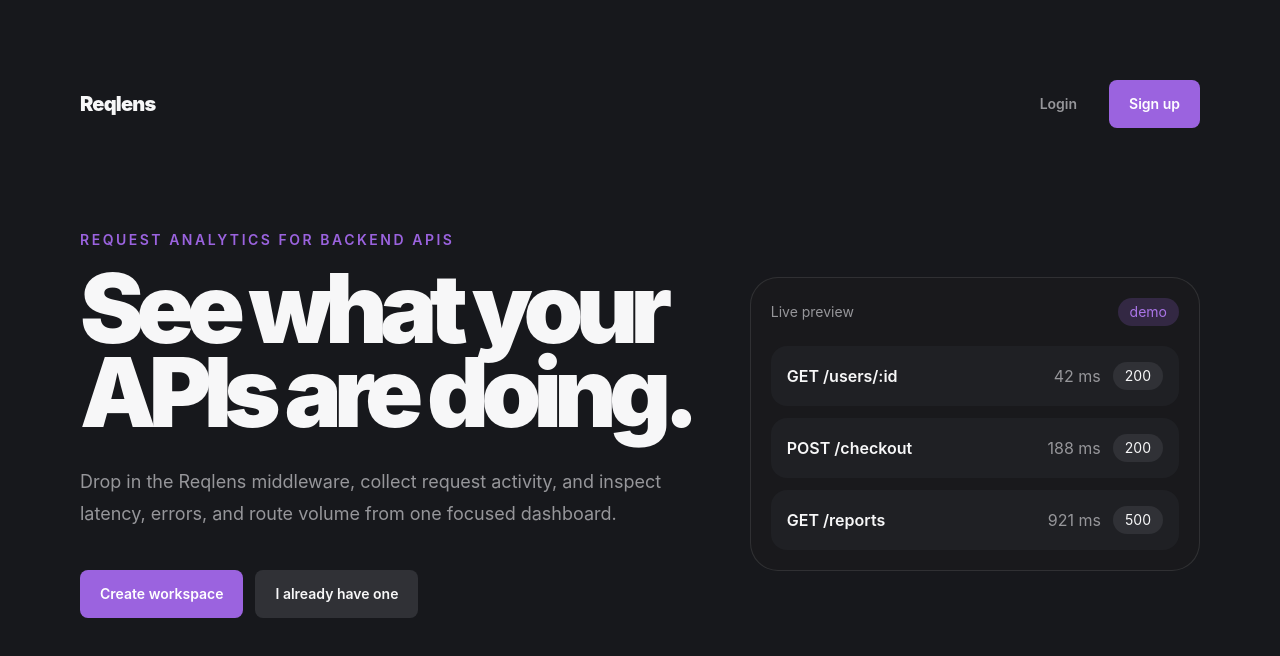
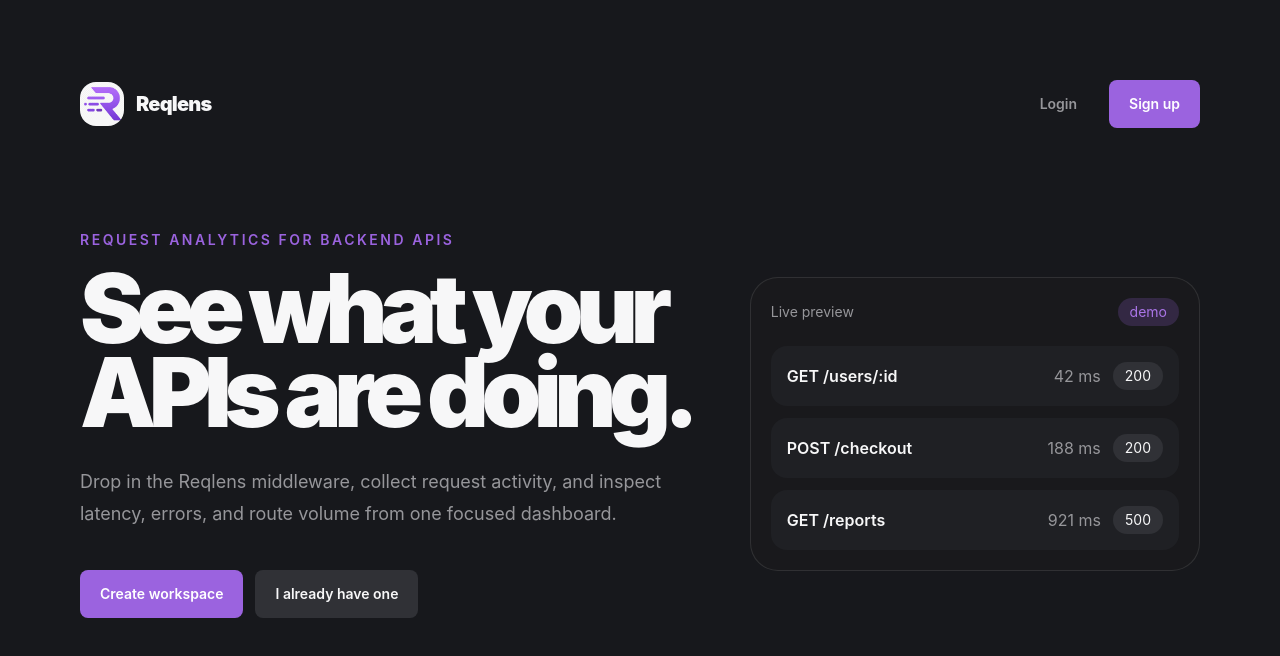
Before and after one commit to MayerAttila/reqlens-web, a Next.js app: page / in a window 1280 px wide. Shown: the top 656 px of the page. Built offline with nearby package versions, Linux system fonts and the light colour scheme.

Commit message:
added favico and logo

```diff
--- a/app/(public)/page.tsx
+++ b/app/(public)/page.tsx
@@ -1,4 +1,5 @@
 import Link from "next/link";
+import Image from "next/image";
 import { ButtonLink } from "../../components/ui/button";
 
 export default function HomePage() {
@@ -6,8 +7,16 @@
     <main className="min-h-screen bg-background p-0 text-foreground">
       <section className="flex min-h-screen flex-col overflow-hidden bg-panel-strong p-8 shadow-2xl shadow-black/30 md:p-12 lg:p-20">
         <nav className="flex items-center justify-between">
-          <Link className="text-xl font-black tracking-[-0.04em]" href="/">
-            Reqlens
+          <Link className="flex items-center gap-3" href="/">
+            <Image
+              src="/images/logo.png"
+              alt="Reqlens"
+              width={44}
+              height={44}
+              priority
+              className="h-11 w-11 rounded-2xl object-cover"
+            />
+            <span className="text-xl font-black tracking-[-0.04em]">Reqlens</span>
           </Link>
           <div className="flex items-center gap-3">
             <ButtonLink href="/login" variant="ghost">
--- a/app/layout.tsx
+++ b/app/layout.tsx
@@ -5,11 +5,15 @@
 
 export const metadata: Metadata = {
   title: "Reqlens",
-  description: "Request analytics dashboard"
+  description: "Request analytics dashboard",
+  icons: {
+    icon: "/icons/favicon.png",
+    apple: "/icons/favicon.png",
+  },
 };
 
 export default function RootLayout({
-  children
+  children,
 }: Readonly<{
   children: React.ReactNode;
 }>) {
--- a/components/dashboard/dashboard-sidebar.tsx
+++ b/components/dashboard/dashboard-sidebar.tsx
@@ -1,6 +1,7 @@
 "use client";
 
 import Link from "next/link";
+import Image from "next/image";
 import { usePathname, useRouter } from "next/navigation";
 import { useMemo, useState } from "react";
 import {
@@ -11,8 +12,7 @@
   FiDatabase,
   FiHome,
   FiLogOut,
-  FiSettings,
-  FiShield
+  FiSettings
 } from "react-icons/fi";
 import { IconType } from "react-icons";
 import { toast } from "react-toastify";
@@ -121,9 +121,14 @@
               showLabels ? "opacity-100" : "opacity-0 md:w-0"
             }`}
           >
-            <div className="grid h-11 w-11 shrink-0 place-items-center rounded-2xl bg-primary/15 text-primary-soft">
-              <FiShield className="h-5 w-5" />
-            </div>
+            <Image
+              src="/images/logo.png"
+              alt="Reqlens"
+              width={44}
+              height={44}
+              priority
+              className="h-11 w-11 shrink-0 rounded-2xl object-cover"
+            />
             <div className="min-w-0">
               <p className="truncate text-xs uppercase tracking-[0.22em] text-muted">
                 Reqlens
```
Also changed, not shown: public/icons/favicon.png (added), public/images/logo.png (added).
